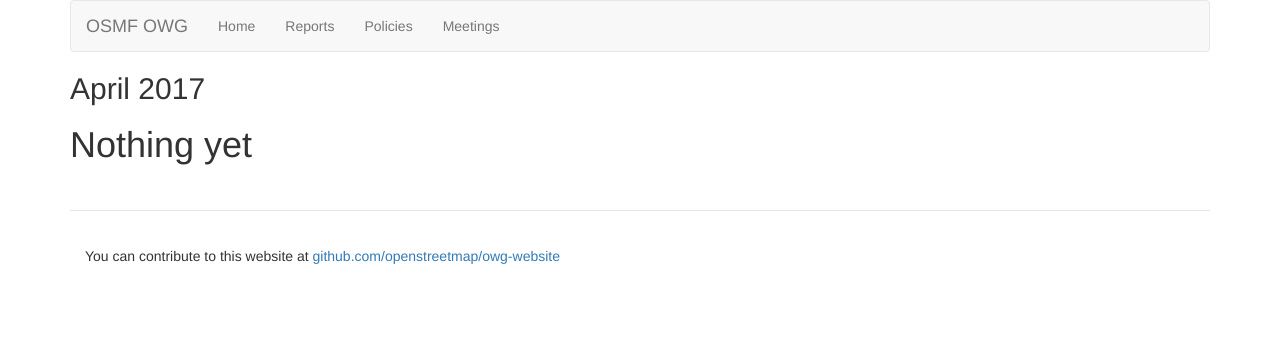
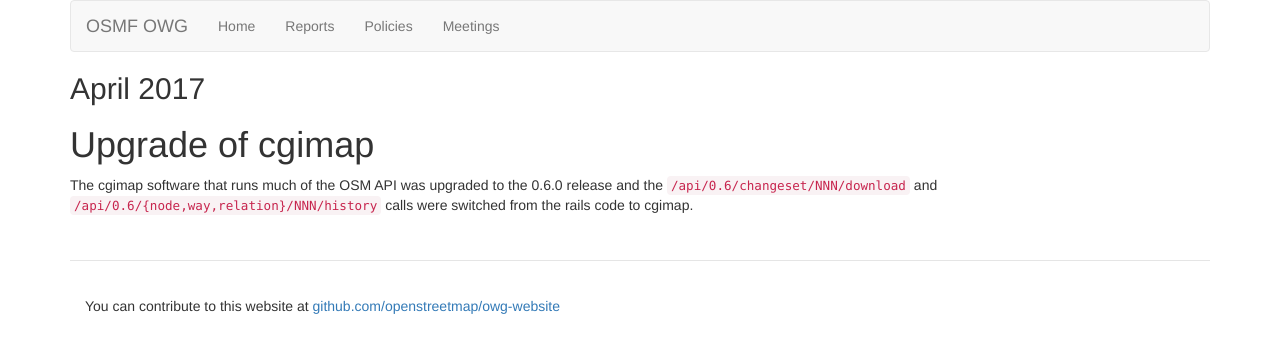
Before and after one commit to openstreetmap/owg-website, a Jekyll site: the page built from _posts/2017-04-01-april.md, in a window 1280 px wide. Shown: the top 353 px of the page. Built offline with Jekyll 4.4.1, drawn with Linux system fonts in a browser that asks for light colours.

Commit message:
Update 2017-04-01-april.md

```diff
--- a/_posts/2017-04-01-april.md
+++ b/_posts/2017-04-01-april.md
@@ -4,4 +4,6 @@
 date: 2017-04-30 23:59:59
 ---
 
-# Nothing yet
+# Upgrade of cgimap
+
+The cgimap software that runs much of the OSM API was upgraded to the 0.6.0 release and the `/api/0.6/changeset/NNN/download` and `/api/0.6/{node,way,relation}/NNN/history` calls were switched from the rails code to cgimap.
```
